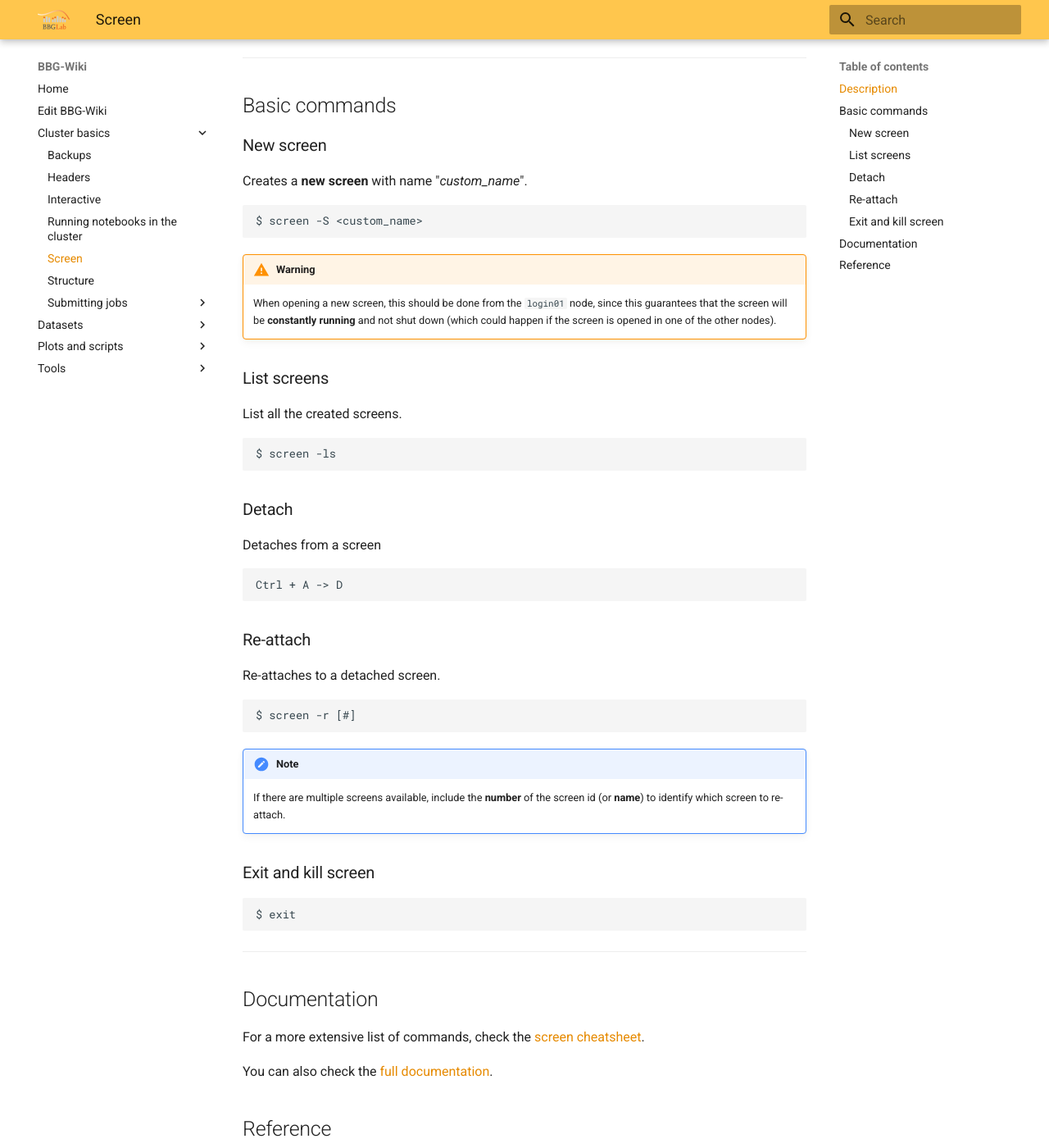
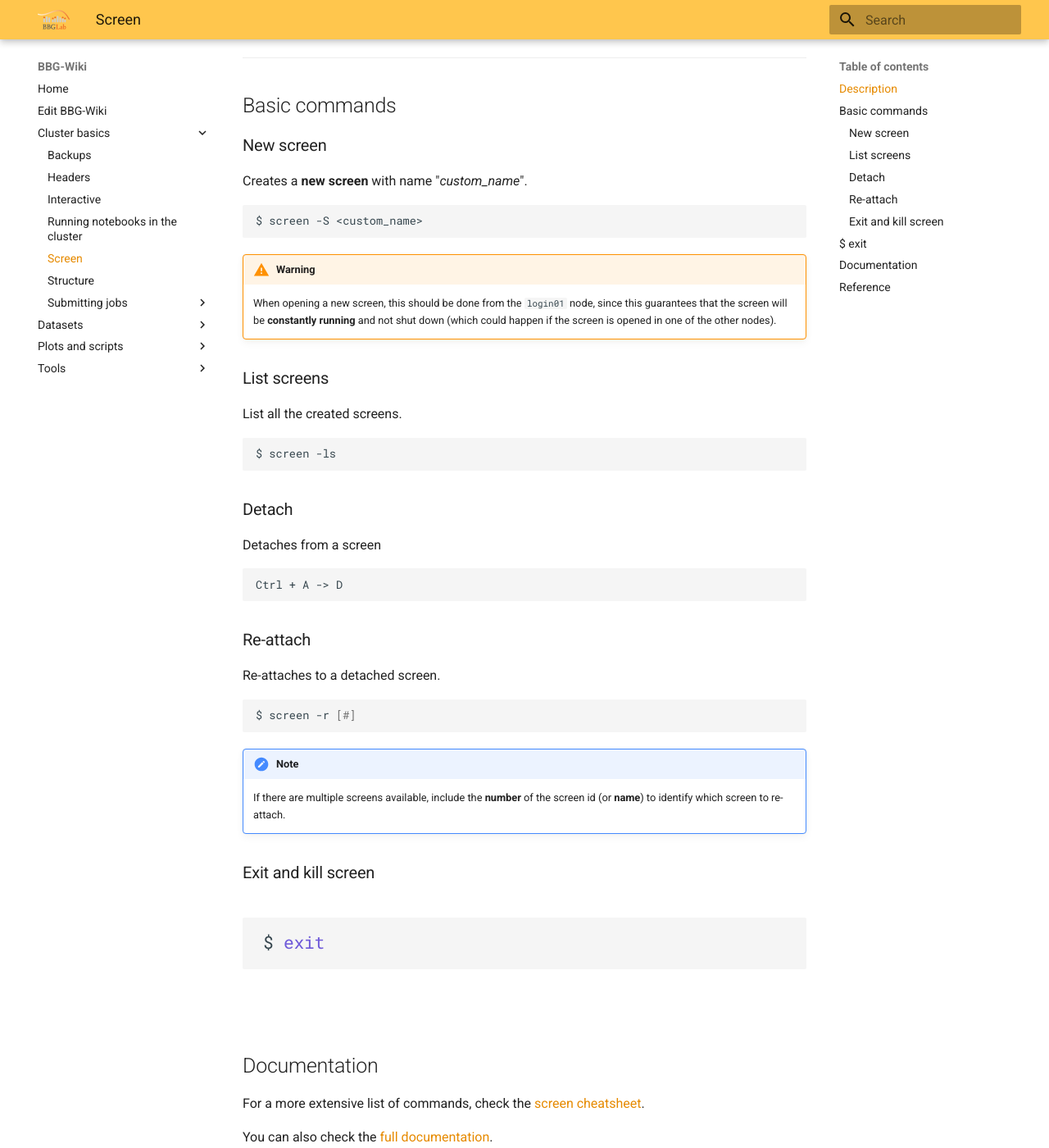
Before and after one commit to bbglab/bbgwiki, an MkDocs documentation site: the page built from docs/Cluster basics/Screen.md, in a window 1280 px wide and 1400 px high, scrolled down 371 px. Shown: the whole window at 82% size. Built offline with MkDocs 1.6.1 and Material for MkDocs 9.7.7, drawn with Linux system fonts in a browser that asks for light colours.

Commit message:
feat: coloured syntax code

```diff
--- a/mkdocs.yml
+++ b/mkdocs.yml
@@ -9,11 +9,17 @@
   favicon: assets/images/bbglabLOGO_small.png
   features:
     - navigation.top
+    - content.code.annotate
 
 markdown_extensions:
   - admonition
   - toc:
       permalink: True
   - attr_list
+  - pymdownx.highlight:
+      anchor_linenums: true
+  - pymdownx.inlinehilite
+  - pymdownx.snippets
+  - pymdownx.superfences
 extra_css:
   - stylesheets/extra.css
```
